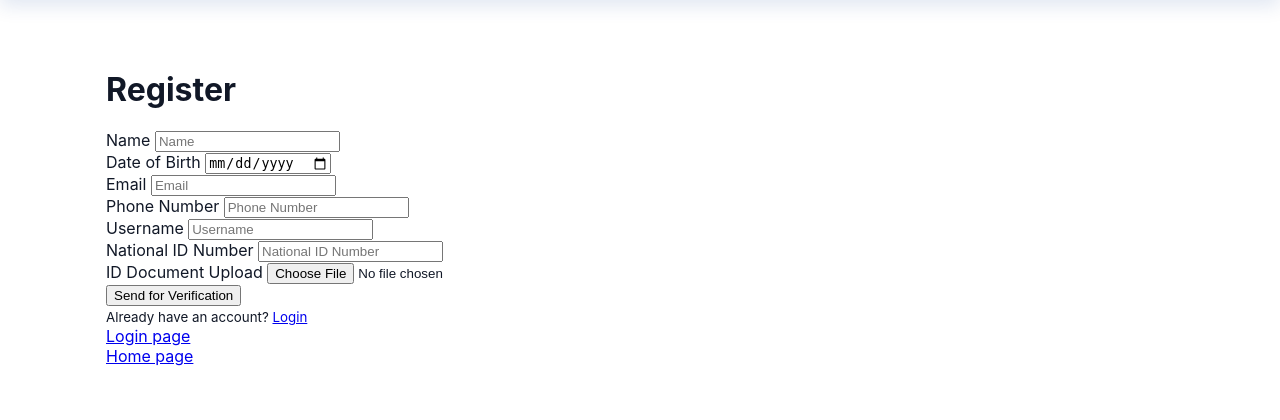
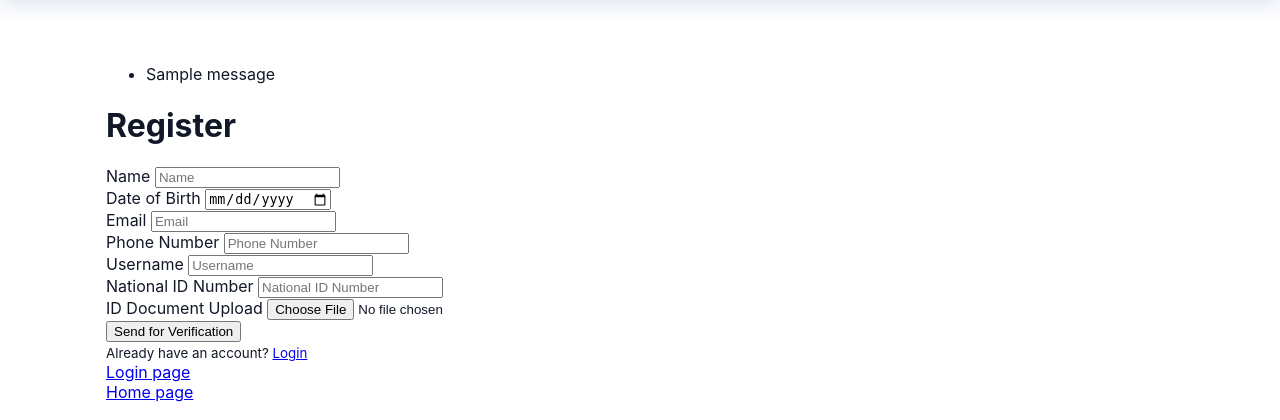
Before and after one commit to Hanno6768/id-guardian, a Flask app: page /register in a window 1280 px wide. Shown: the part 72-492 px from the top of the page. Run offline with Flask 3, Linux system fonts and the light colour scheme; tables that the repository leaves empty hold one stand-in row (values such as "Sample post"); one stand-in notice (Sample message) is shown; some libraries are stand-ins or nearby versions.

Commit message:
added get_flashed_mesasages

```diff
--- a/templates/register.html
+++ b/templates/register.html
@@ -2,9 +2,20 @@
 {% block title %}Register{% endblock %}
 
 {% block content %}
+
+{% with messages = get_flashed_messages() %}
+{% if messages %}
+<ul class="flashes">
+    {% for message in messages %}
+    <li>{{ message }}</li>
+    {% endfor %}
+</ul>
+{% endif %}
+
+{% endwith %}
 <h1>Register</h1>
 
-<form action="/register" method="post">
+<form action="/register" method="post" enctype="multipart/form-data">
     <label for="name">Name</label>
     <input type="text" name="name" id="name" required="true" placeholder="Name"><br>
     <label for="birthdate">Date of Birth</label>
@@ -18,7 +29,8 @@
     <label for="id-num">National ID Number</label>
     <input type="text" name="id-num" id="id-num" required="true" placeholder="National ID Number"><br>
     <label for="document">ID Document Upload</label>
-    <input type="file" name="document" id="document" required="true" placeholder="ID document Upload" accept=".jpg, .jpeg, .png, .pdf"><br>
+    <input type="file" name="document" id="document" required="true" placeholder="ID document Upload"
+        accept=".jpg, .jpeg, .png, .pdf"><br>
     <input type="submit" value="Send for Verification"><br>
 </form>
 <small>Already have an account? <a href="{{url_for('login')}}">Login</a></small> <br>
```
